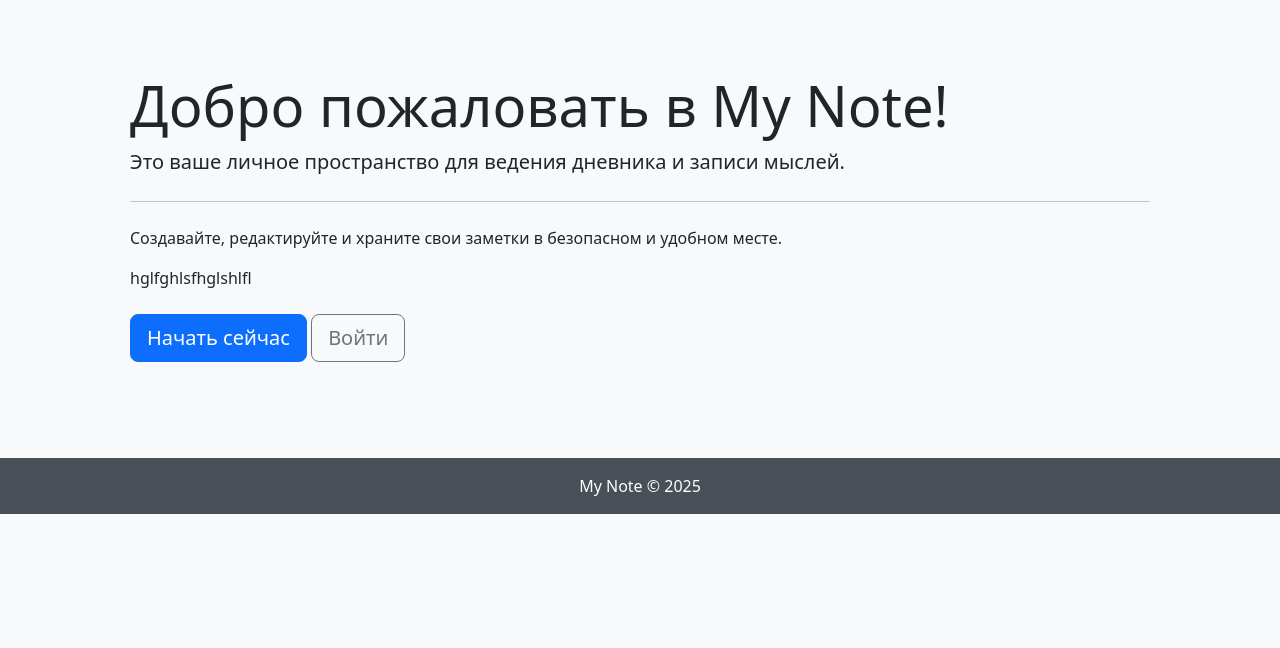
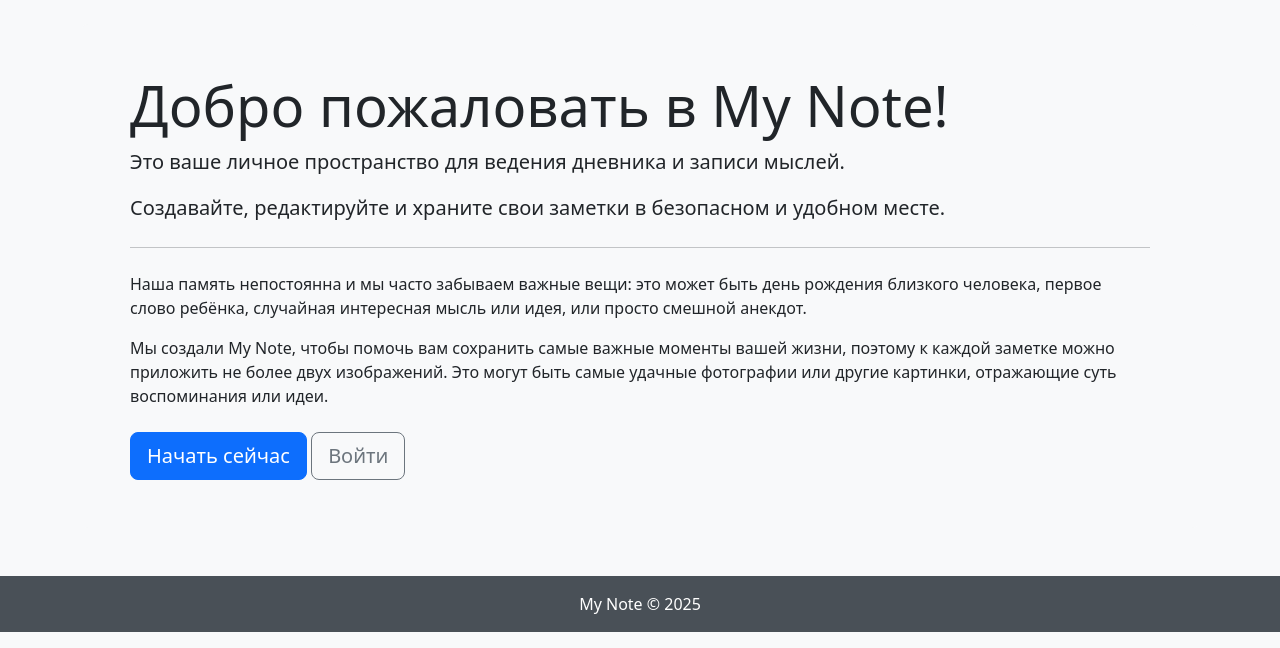
Before and after one commit to SergejGorshkov/My_note, a Django app: page / in a window 1280 px wide. Shown: the part 56-704 px from the top of the page. Run offline with Django 5.2, Linux system fonts and the light colour scheme.

Commit message:
все страницы отображаются корректно, кнопки рабочие

```diff
--- a/my_note/forms.py
+++ b/my_note/forms.py
@@ -1,6 +1,5 @@
 from django import forms
 from my_note.models import Note, NoteImage
-# from django.core.exceptions import ValidationError
 
 
 class NoteImageForm(forms.ModelForm):
--- a/my_note/templates/my_note/home.html
+++ b/my_note/templates/my_note/home.html
@@ -8,9 +8,14 @@
         <div class="jumbotron bg-light p-5 rounded">
             <h1 class="display-4">Добро пожаловать в My Note!</h1>
             <p class="lead">Это ваше личное пространство для ведения дневника и записи мыслей.</p>
+            <p class="lead">Создавайте, редактируйте и храните свои заметки в безопасном и удобном месте.</p>
             <hr class="my-4">
-            <p>Создавайте, редактируйте и храните свои заметки в безопасном и удобном месте.</p>
-            <p>hglfghlsfhglshlfl</p>
+
+            <p>Наша память непостоянна и мы часто забываем важные вещи: это может быть день рождения близкого человека,
+                первое слово ребёнка, случайная интересная мысль или идея, или просто смешной анекдот.</p>
+            <p>Мы создали My Note, чтобы помочь вам сохранить самые важные моменты вашей жизни, поэтому к каждой
+                заметке можно приложить не более двух изображений. Это могут быть самые удачные фотографии или
+                другие картинки, отражающие суть воспоминания или идеи.</p>
             {% if not user.is_authenticated %}
             <div class="mt-4">
                 <a class="btn btn-primary btn-lg" href="{% url 'users:register' %}" role="button">Начать сейчас</a>
--- a/users/forms.py
+++ b/users/forms.py
@@ -17,7 +17,7 @@ class CustomUserCreationForm(UserCreationForm):
         fields = ["username", "email", "password1", "password2"]
 
     def __init__(self, *args, **kwargs):
-        super(self).__init__(*args, **kwargs)
+        super().__init__(*args, **kwargs)
 
         self.fields["username"].widget.attrs.update({"class": "form-control", "placeholder": "Имя пользователя"})
         self.fields["email"].widget.attrs.update({"class": "form-control", "placeholder": "Адрес электронной почты"})
@@ -25,9 +25,6 @@ class CustomUserCreationForm(UserCreationForm):
         self.fields["password2"].widget.attrs.update(
             {"class": "form-control", "placeholder": "Введите пароль повторно"}
         )
-
-        # Делаем email readonly, так как он используется для входа
-        self.fields["email"].widget.attrs["readonly"] = True
 
     def clean_email(self):
         """Валидация email на уникальность"""
--- a/users/views.py
+++ b/users/views.py
@@ -6,7 +6,6 @@ from django.urls import reverse_lazy, reverse  # Генерация URL
 from django.views.generic import CreateView, UpdateView, DetailView  # CBV для создания объектов
 from django.contrib.auth.mixins import LoginRequiredMixin  # Проверка авторизации
 from django.contrib.messages.views import SuccessMessageMixin  # Показ сообщений о действиях в формах
-from django.contrib import messages
 from config.settings import EMAIL_HOST_USER  # Получение email отправителя из settings.py
 from users.forms import CustomUserCreationForm, UserUpdateForm  # Импорт формы регистрации
 from users.models import User  # Импорт модели пользователя
```
Also changed, not shown: media/users/avatars/IMG_20220723_120755_1.jpg (added).
